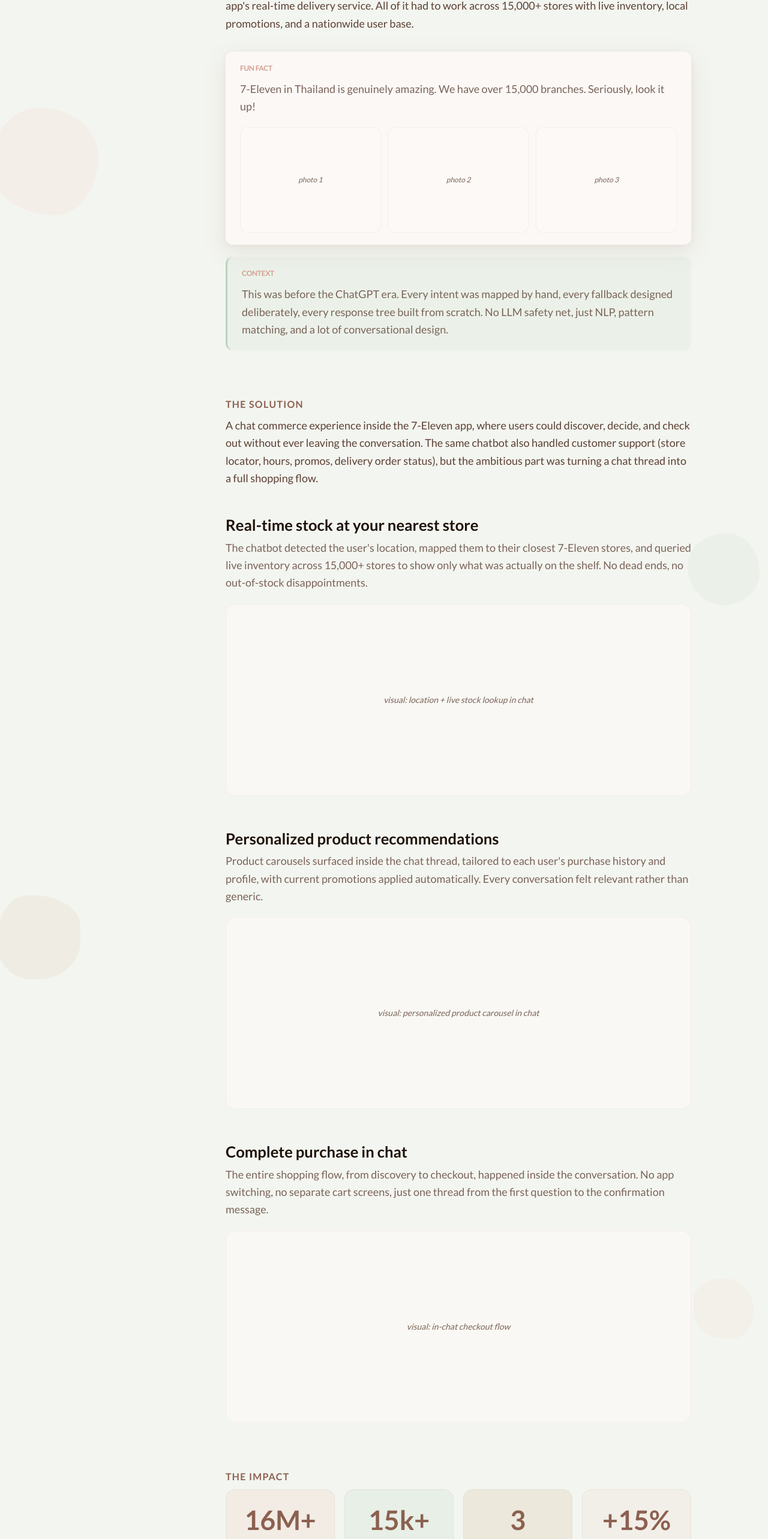
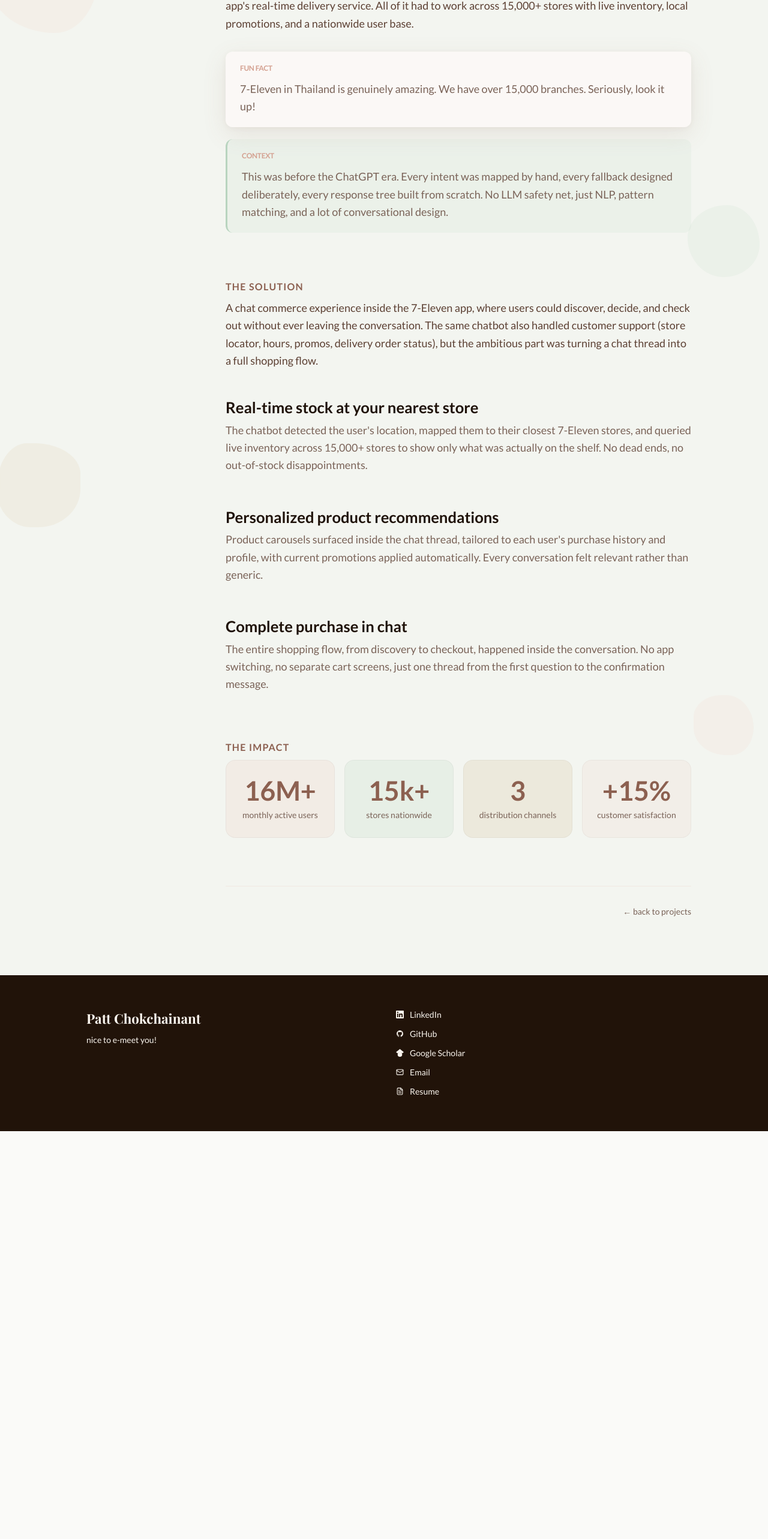
Before and after one commit to pattchok/portfolio, a Next.js app: page /work/7-eleven-chatbot in a window 1280 px wide. Shown: the part 844-3410 px from the top of the page at 60% size. After the commit the page ends 2730 px from the top, so only its background shows below. Built offline with nearby package versions, Linux system fonts and the light colour scheme; a web font is replaced by a local one.

Commit message:
fix responsive heroBg in work detail, update typhoon link

```diff
--- a/app/work/7-eleven-chatbot/page.tsx
+++ b/app/work/7-eleven-chatbot/page.tsx
@@ -181,22 +181,10 @@
                   <p className="text-xs font-bold tracking-tight uppercase text-pink-dark mb-3">
                     Fun fact
                   </p>
-                  <p className="text-muted leading-relaxed mb-5">
+                  <p className="text-muted leading-relaxed">
                     7-Eleven in Thailand is genuinely amazing. We have over
                     15,000 branches. Seriously, look it up!
                   </p>
-                  {/* 7-Eleven photo placeholders */}
-                  <div className="grid grid-cols-3 gap-3">
-                    {[1, 2, 3].map((i) => (
-                      <div
-                        key={i}
-                        className="relative rounded-xl border border-border/30 flex items-center justify-center text-muted text-xs italic overflow-hidden"
-                        style={{ aspectRatio: "4 / 3", background: "rgba(253,250,247,0.6)" }}
-                      >
-                        photo {i}
-                      </div>
-                    ))}
-                  </div>
                 </div>
 
                 {/* Pre-LLM era callout */}
@@ -256,12 +244,6 @@
                       what was actually on the shelf. No dead ends, no
                       out-of-stock disappointments.
                     </p>
-                    <div
-                      className="rounded-2xl w-full border border-border/30 flex items-center justify-center text-muted text-sm italic"
-                      style={{ height: "320px", background: "rgba(253,250,247,0.6)" }}
-                    >
-                      visual: location + live stock lookup in chat
-                    </div>
                   </div>
 
                   {/* Feature 2 */}
@@ -279,12 +261,6 @@
                       automatically. Every conversation felt relevant
                       rather than generic.
                     </p>
-                    <div
-                      className="rounded-2xl w-full border border-border/30 flex items-center justify-center text-muted text-sm italic"
-                      style={{ height: "320px", background: "rgba(253,250,247,0.6)" }}
-                    >
-                      visual: personalized product carousel in chat
-                    </div>
                   </div>
 
                   {/* Feature 3 */}
@@ -301,12 +277,6 @@
                       no separate cart screens, just one thread from the
                       first question to the confirmation message.
                     </p>
-                    <div
-                      className="rounded-2xl w-full border border-border/30 flex items-center justify-center text-muted text-sm italic"
-                      style={{ height: "320px", background: "rgba(253,250,247,0.6)" }}
-                    >
-                      visual: in-chat checkout flow
-                    </div>
                   </div>
                 </div>
               </section>
--- a/app/work/opentyphoon/page.tsx
+++ b/app/work/opentyphoon/page.tsx
@@ -157,17 +157,28 @@
                     href="https://opentyphoon.ai/"
                     target="_blank"
                     rel="noopener noreferrer"
-                    className="text-base font-bold text-text hover:underline underline-offset-4 transition-colors duration-200"
+                    className="group inline-flex items-center gap-1 text-base font-bold text-text hover:text-brown transition-colors duration-200 w-fit"
                   >
-                    opentyphoon.ai &rarr;
+                    <span className="underline underline-offset-4 decoration-1">
+                      opentyphoon.ai
+                    </span>
+                    <span className="inline-block transition-transform duration-200 group-hover:translate-x-1">
+                      &rarr;
+                    </span>
                   </a>
                   <a
                     href="https://arxiv.org/abs/2312.13951"
                     target="_blank"
                     rel="noopener noreferrer"
-                    className="text-base font-bold text-text hover:underline underline-offset-4 transition-colors duration-200"
+                    className="group inline-flex items-center gap-1 text-base font-bold text-text hover:text-brown transition-colors duration-200 w-fit"
                   >
-                    arxiv 2312.13951 (70+ citations) &rarr;
+                    <span className="underline underline-offset-4 decoration-1">
+                      arxiv 2312.13951
+                    </span>
+                    <span className="font-normal text-muted text-xs">(70+ citations)</span>
+                    <span className="inline-block transition-transform duration-200 group-hover:translate-x-1">
+                      &rarr;
+                    </span>
                   </a>
                 </div>
 
@@ -346,7 +357,7 @@
                     Typhoon: Thai Large Language Models
                   </h4>
                   <p className="text-xs font-bold tracking-tight uppercase text-pink-dark mb-3">
-                    Dec 2023 &middot; 70+ citations in 2026
+                    Dec 2023
                   </p>
                   <p className="text-muted text-base leading-relaxed mb-3">
                     Co-authored technical report on the development of Thailand&apos;s
@@ -365,9 +376,15 @@
                     href="https://arxiv.org/abs/2312.13951"
                     target="_blank"
                     rel="noopener noreferrer"
-                    className="text-base font-bold text-text hover:underline underline-offset-4 transition-colors duration-200"
+                    className="group inline-flex items-center gap-1 text-base font-bold text-text hover:text-brown transition-colors duration-200"
                   >
-                    arxiv.org/abs/2312.13951 &rarr;
+                    <span className="underline underline-offset-4 decoration-1">
+                      arxiv.org/abs/2312.13951
+                    </span>
+                    <span className="font-normal text-muted text-xs">(70+ citations)</span>
+                    <span className="inline-block transition-transform duration-200 group-hover:translate-x-1">
+                      &rarr;
+                    </span>
                   </a>
                 </div>
 
--- a/app/work/page.tsx
+++ b/app/work/page.tsx
@@ -54,7 +54,7 @@
             className="text-text leading-tight mb-2"
             style={{ fontFamily: PLAYFAIR, fontSize: "clamp(1.4rem, 2.5vw, 1.8rem)", fontWeight: 700 }}
           >
-            My Fun 9-5 Career
+            My Fun Career
           </h2>
           <div
             style={{
--- a/components/HeroWorkBg.tsx
+++ b/components/HeroWorkBg.tsx
@@ -4,7 +4,7 @@
   /** Path to a full-width hero image (e.g. "/work/opentyphoon/hero.jpg"). */
   image: string;
   alt?: string;
-  /** Height of the band (px). */
+  /** Max height of the band on desktop (px). Mobile scales down responsively. */
   height?: number;
   /** CSS object-position (e.g. "top", "center", "50% 20%"). */
   objectPosition?: string;
@@ -19,7 +19,7 @@
   return (
     <div
       className="relative w-full overflow-hidden"
-      style={{ height: `${height}px` }}
+      style={{ height: `clamp(220px, 55vw, ${height}px)` }}
     >
       <Image
         src={image}
```
